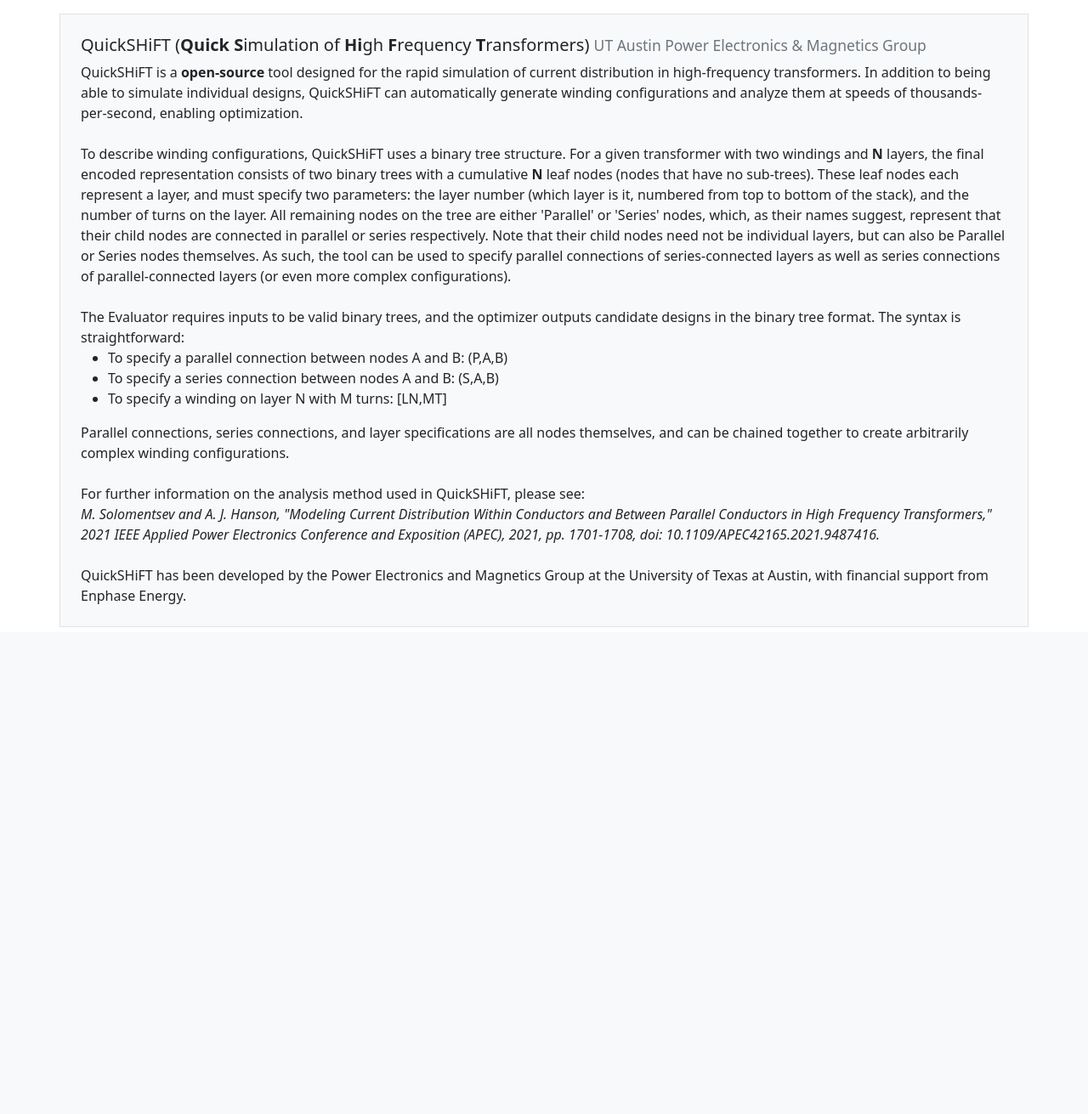
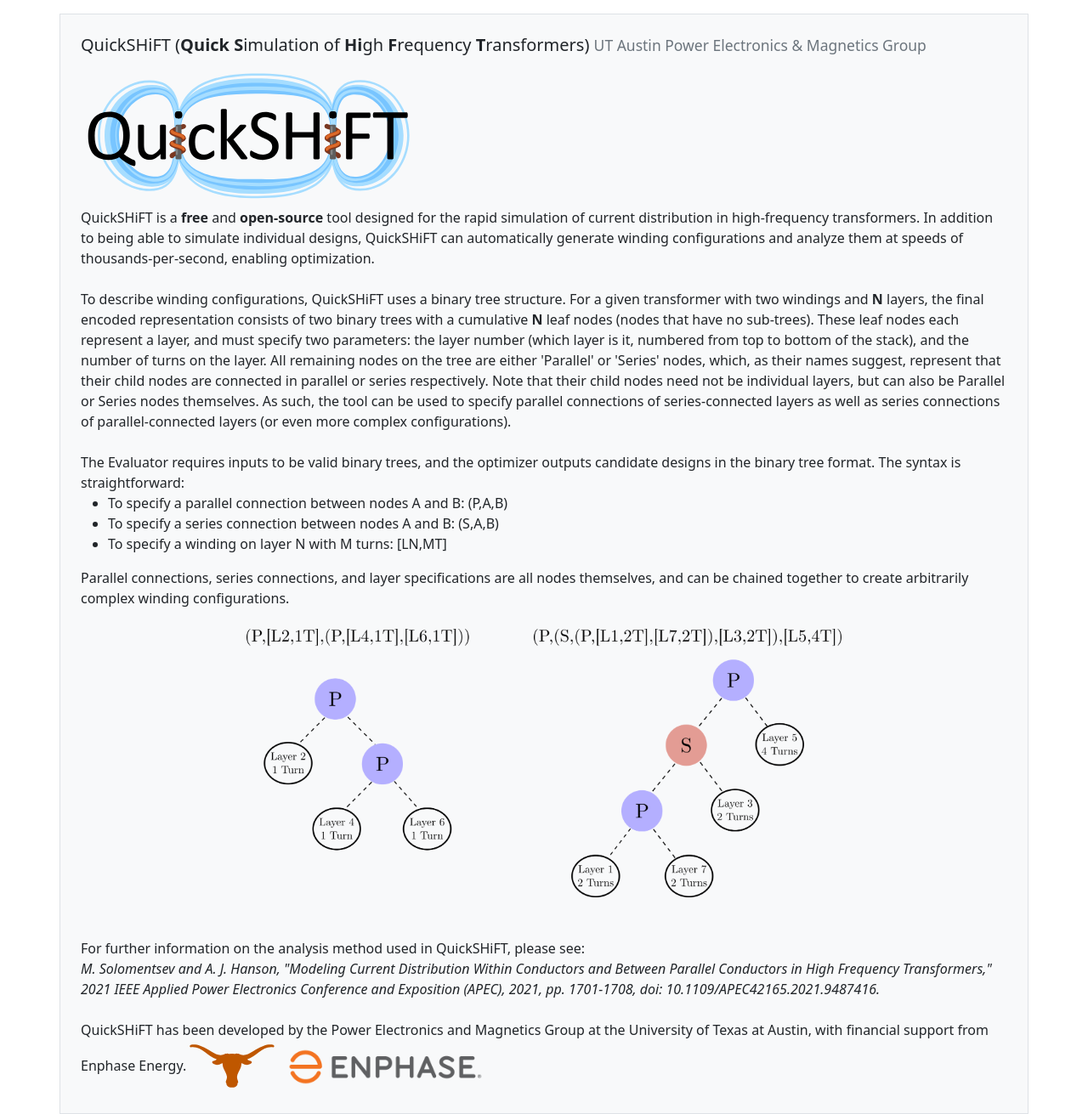
Before and after one commit to Power-Electronics-and-Magnetics-Group/quickshift, a Flask app: page / in a window 1280 px wide. Shown: the part 56-1367 px from the top of the page at 85% size. Before the commit the page ends 794 px from the top, so only its background shows below. Run offline with Flask 2, Linux system fonts and the light colour scheme.

Commit message:
Images on index.html

```diff
--- a/templates/index.html
+++ b/templates/index.html
@@ -46,8 +46,9 @@
           QuickSHiFT (<b>Quick</b> <b>S</b></S>imulation of <b>Hi</b>gh <b>F</b>requency <b>T</b>ransformers)
           <small class="text-muted">UT Austin Power Electronics & Magnetics Group</small>
         </h5>
-
-        QuickSHiFT is a <b>open-source</b> tool designed for the rapid simulation of current distribution in high-frequency transformers. In addition to being able to simulate individual designs, QuickSHiFT can automatically generate winding configurations and analyze them at speeds of thousands-per-second, enabling optimization.
+	<img src="{{ url_for('static', filename='quickshift.svg') }}" alt="QuickShift Logo" style="object-fit: cover; max-width: 400px; max-height: 400px">
+	<br>
+	QuickSHiFT is a <b> free </b> and <b>open-source</b> tool designed for the rapid simulation of current distribution in high-frequency transformers. In addition to being able to simulate individual designs, QuickSHiFT can automatically generate winding configurations and analyze them at speeds of thousands-per-second, enabling optimization.
         <br>
         <br>
         To describe winding configurations, QuickSHiFT uses a binary tree structure. For a given transformer with two windings and <b>N</b> layers, the final encoded representation consists of two binary trees with a cumulative <b>N</b> leaf nodes (nodes that have no sub-trees). These leaf nodes each represent a layer, and must specify two parameters: the layer number (which layer is it, numbered from top to bottom of the stack), and the number of turns on the layer. All remaining nodes on the tree are either 'Parallel' or 'Series' nodes, which, as their names suggest, represent that their child nodes are connected in parallel or series respectively. Note that their child nodes need not be individual layers, but can also be Parallel or Series nodes themselves. As such, the tool can be used to specify parallel connections of series-connected layers as well as series connections of parallel-connected layers (or even more complex configurations).
@@ -61,6 +62,9 @@
         </ul>
         Parallel connections, series connections, and layer specifications are all nodes themselves, and can be chained together to create arbitrarily complex winding configurations.
         <br>
+	<br>
+	<img src="{{ url_for('static', filename='stackmap.png') }}" alt="stack map" style="display: block; margin-left: auto; margin-right: auto; object-fit: cover; max-width: 700px; max-height:700px; ">
+	<br>
         <br>
         For further information on the analysis method used in QuickSHiFT, please see:<br>
         <i>M. Solomentsev and A. J. Hanson, "Modeling Current Distribution Within Conductors and Between Parallel Conductors in High Frequency Transformers," 2021 IEEE Applied Power Electronics Conference and Exposition (APEC), 2021, pp. 1701-1708, doi: 10.1109/APEC42165.2021.9487416.</i>
@@ -68,6 +72,9 @@
         <br>
         QuickSHiFT has been developed by the Power Electronics and Magnetics Group at the University of Texas at Austin, with financial support from Enphase Energy.
 
+	<img src="{{ url_for('static', filename='texas.svg') }}" alt="stack map" style="object-fit: cover; max-width: 100px; max-height:100px; ">
+	<img src="{{ url_for('static', filename='enphase.png') }}" alt="stack map" style="object-fit: cover; max-width: 250px; max-height:250px; ">
+
       </div>
     </div>
     {% endblock %}
```
Also changed, not shown: static/enphase.png (added), static/texas.svg (added).
